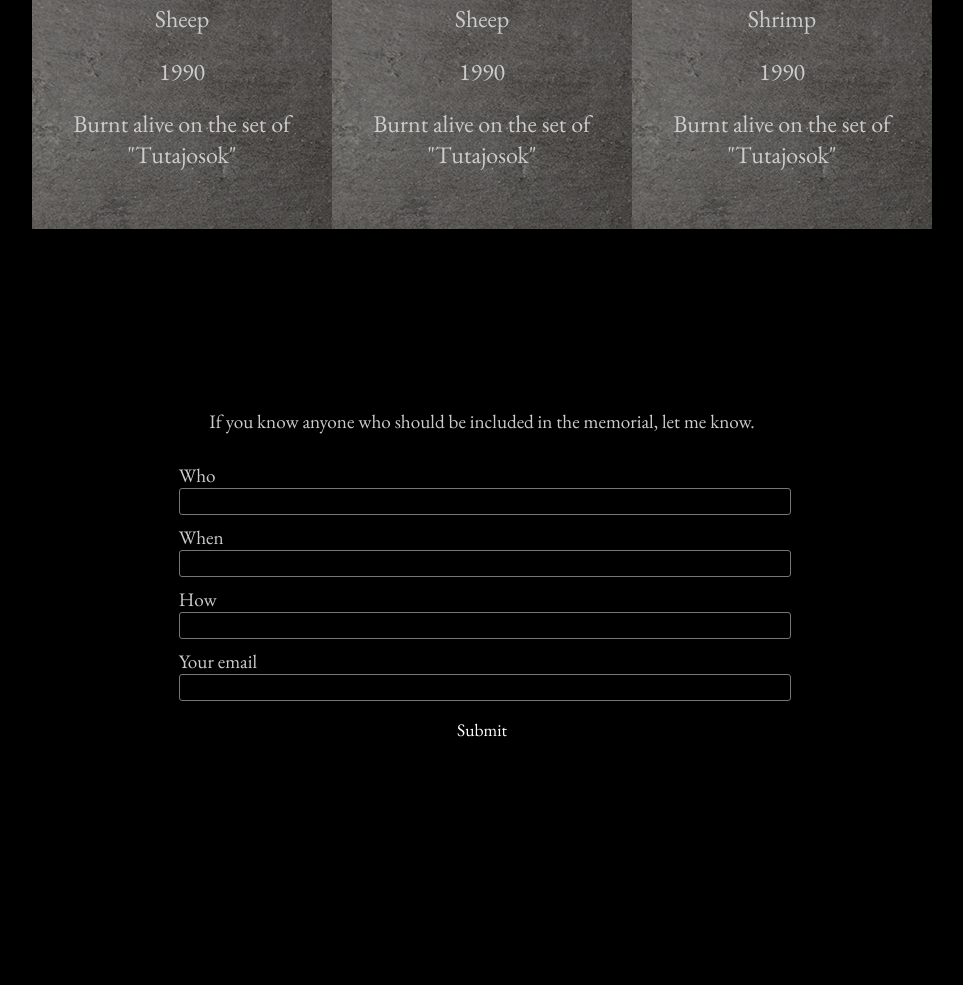
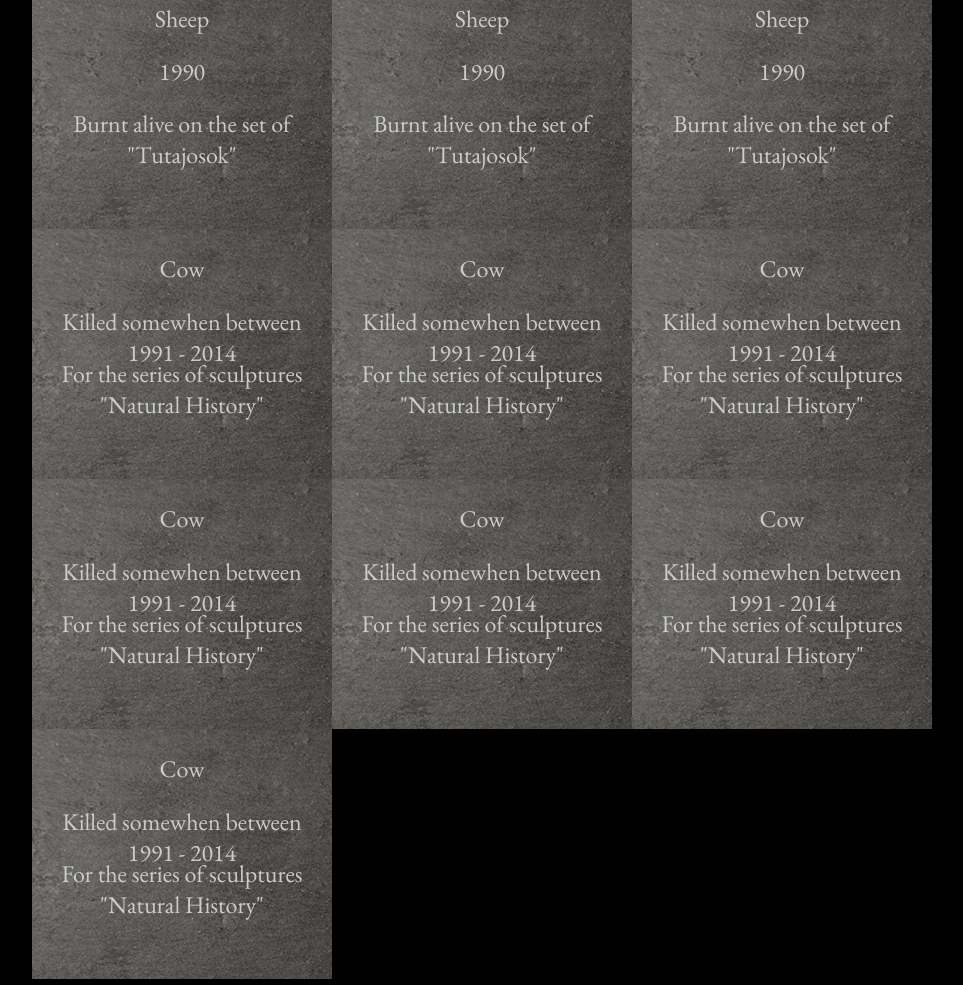
Before and after one commit to thosekilledforart/thosekilledforart.github.io, a plain HTML site: page index.html in a window 1280 px wide. Shown: the part 1855-2840 px from the top of the page, without its empty margins (158-1121 px from the left). Before the commit the page ends 2718 px from the top, so only its background shows below. Drawn offline with nearby package versions, Linux system fonts and the light colour scheme.

Commit message:
Update index.html

```diff
--- a/index.html
+++ b/index.html
@@ -284,13 +284,111 @@
                 <!--row starts-->
                 <div class="row">
                     <div class="cell who">
-                        Shrimp
+                        Sheep
                     </div>
                     <div class="cell when">
                         1990
                     </div>
                     <div class="cell how">
                         Burnt alive on the set of "Tutajosok"
+                    </div>
+                </div>
+                <!--row ends-->
+                 <!--row starts-->
+                <div class="row">
+                    <div class="cell who">
+                        Cow
+                    </div>
+                    <div class="cell when">
+                        Killed somewhen between
+                            1991 - 2014
+                    </div>
+                    <div class="cell how">
+                        For the series of sculptures "Natural History"
+                    </div>
+                </div>
+                <!--row ends-->
+                <!--row starts-->
+                <div class="row">
+                    <div class="cell who">
+                        Cow
+                    </div>
+                    <div class="cell when">
+                        Killed somewhen between
+                            1991 - 2014
+                    </div>
+                    <div class="cell how">
+                        For the series of sculptures "Natural History"
+                    </div>
+                </div>
+                <!--row ends-->
+                <!--row starts-->
+                <div class="row">
+                    <div class="cell who">
+                        Cow
+                    </div>
+                    <div class="cell when">
+                        Killed somewhen between
+                            1991 - 2014
+                    </div>
+                    <div class="cell how">
+                        For the series of sculptures "Natural History"
+                    </div>
+                </div>
+                <!--row ends-->
+                <!--row starts-->
+                <div class="row">
+                    <div class="cell who">
+                        Cow
+                    </div>
+                    <div class="cell when">
+                        Killed somewhen between
+                            1991 - 2014
+                    </div>
+                    <div class="cell how">
+                        For the series of sculptures "Natural History"
+                    </div>
+                </div>
+                <!--row ends-->
+                <!--row starts-->
+                <div class="row">
+                    <div class="cell who">
+                        Cow
+                    </div>
+                    <div class="cell when">
+                        Killed somewhen between
+                            1991 - 2014
+                    </div>
+                    <div class="cell how">
+                        For the series of sculptures "Natural History"
+                    </div>
+                </div>
+                <!--row ends-->
+                <!--row starts-->
+                <div class="row">
+                    <div class="cell who">
+                        Cow
+                    </div>
+                    <div class="cell when">
+                        Killed somewhen between
+                            1991 - 2014
+                    </div>
+                    <div class="cell how">
+                        For the series of sculptures "Natural History"
+                    </div>
+                </div>
+                <!--row ends-->
+                <!--row starts-->
+                <div class="row">
+                    <div class="cell who">
+                        Cow
+                    </div>
+                    <div class="cell when">
+                        Killed somewhen between
+                            1991 - 2014
+                    </div>
+                    <div class="cell how">
+                        For the series of sculptures "Natural History"
                     </div>
                 </div>
                 <!--row ends-->
```
